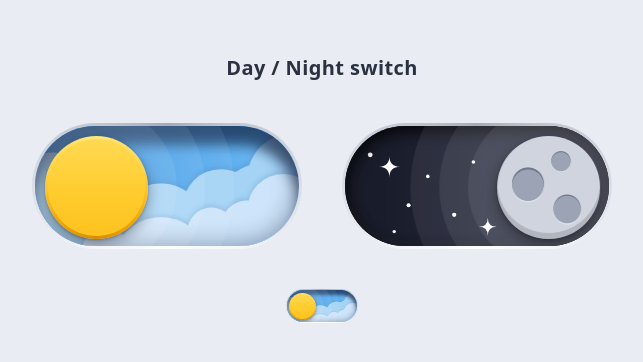
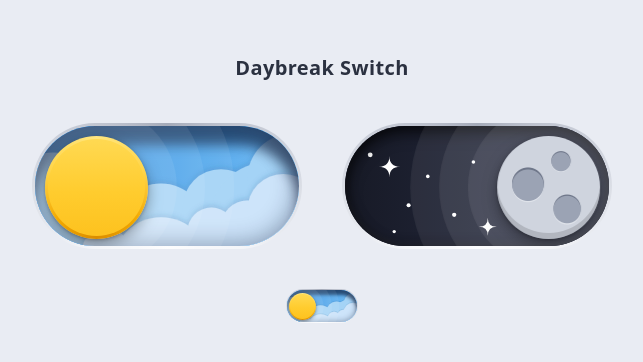
Before and after one commit to james-gulland/daybreak-switch, a React (Vite) app: page / in a window 1280 px wide. Shown: the part 212-574 px from the top of the page, without its empty margins (318-961 px from the left). Built offline with nearby package versions, Linux system fonts and the light colour scheme.

Commit message:
Fix: minor name fixes

```diff
--- a/src/App.css
+++ b/src/App.css
@@ -29,5 +29,4 @@
 
 .demo__row--controlled p {
   margin: 0;
-  font-variant-numeric: tabular-nums;
 }
--- a/src/App.tsx
+++ b/src/App.tsx
@@ -8,7 +8,7 @@ function App() {
   return (
     <div className="app">
       <section className="demo">
-        <h1>Day / Night switch</h1>
+        <h1>Daybreak Switch</h1>
 
         <div className="demo__row">
           <DaybreakSwitch defaultChecked={false} />
--- a/src/index.css
+++ b/src/index.css
@@ -12,5 +12,5 @@ body {
 
 #root,
 .app {
-  min-height: 100svh;
+  min-height: 100vh;
 }
```
